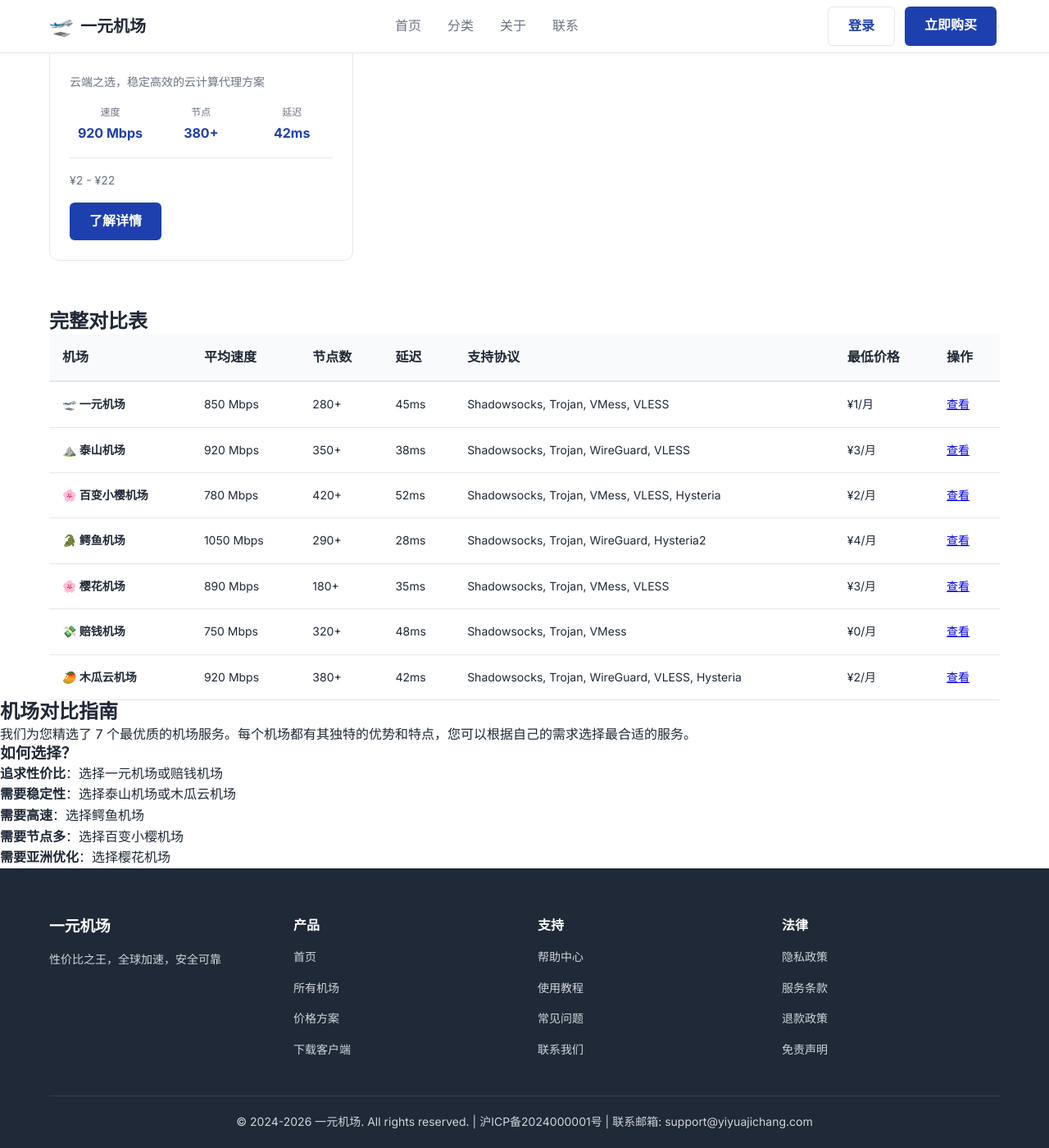
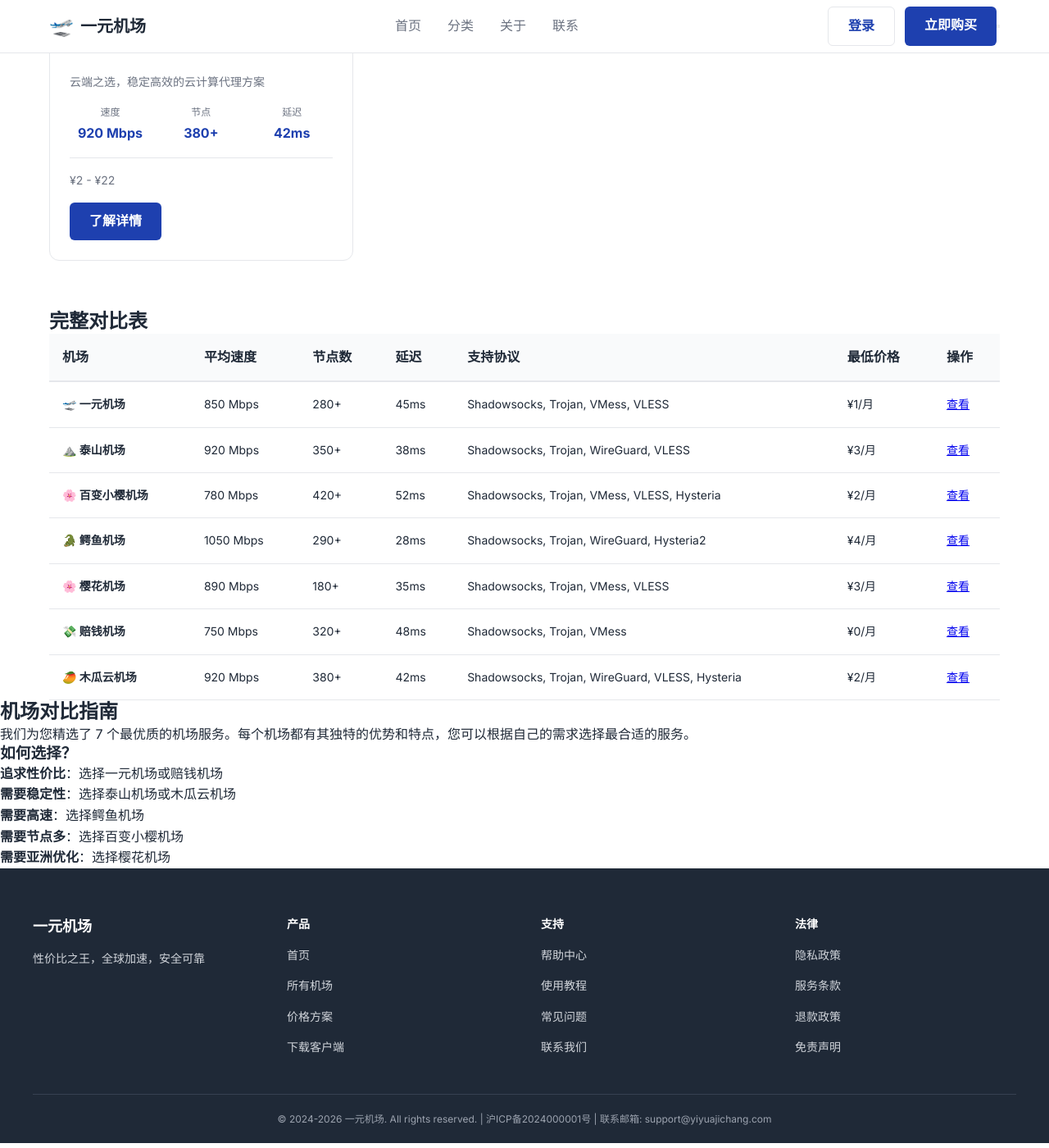
Before and after one commit to yiyuajichang/yiyuajichang.github.io, a Jekyll site: the page built from categories.md, in a window 1280 px wide and 1400 px high, scrolled down 1032 px. Shown: the whole window at 82% size. Built offline with Jekyll 4.4.1, drawn with Linux system fonts in a browser that asks for light colours.

Commit message:
fix: 修复页脚样式，确保正确的栅栏布局和响应式设计
- 修改页脚栅栏为固定 4 列布局
- 增加列间距为 40px
- 添加响应式适配（768px 时 2 列，480px 时 1 列）
- 修复页脚文字和链接样式
- 确保页脚内容正确对齐

```diff
--- a/assets/css/style.css
+++ b/assets/css/style.css
@@ -122,14 +122,17 @@
 .ip-distribution h2 { font-size: 36px; text-align: center; margin-bottom: 48px; }
 
 .footer { background: #1f2937; color: #d1d5db; padding: 60px 20px 20px; }
-.footer-content { display: grid; grid-template-columns: repeat(auto-fit, minmax(200px, 1fr)); gap: 32px; margin-bottom: 32px; }
-.footer-section h3, .footer-section h4 { color: white; margin-bottom: 16px; }
-.footer-section p { font-size: 14px; line-height: 1.8; }
-.footer-section ul { list-style: none; }
+.footer .container { max-width: 1200px; margin: 0 auto; padding: 0; }
+.footer-content { display: grid; grid-template-columns: repeat(4, 1fr); gap: 40px; margin-bottom: 32px; }
+.footer-section { min-width: 0; }
+.footer-section h3 { color: white; margin-bottom: 16px; font-size: 18px; font-weight: 700; }
+.footer-section h4 { color: white; margin-bottom: 16px; font-size: 14px; font-weight: 700; }
+.footer-section p { font-size: 14px; line-height: 1.8; margin: 0; }
+.footer-section ul { list-style: none; padding: 0; margin: 0; }
 .footer-section li { margin-bottom: 12px; }
 .footer-section a { color: #d1d5db; text-decoration: none; font-size: 14px; transition: color 0.3s; }
 .footer-section a:hover { color: white; }
-.footer-bottom { border-top: 1px solid #374151; padding-top: 20px; text-align: center; font-size: 14px; }
+.footer-bottom { border-top: 1px solid #374151; padding-top: 20px; text-align: center; font-size: 12px; color: #9ca3af; }
 
 @media (max-width: 768px) {
     .hero-content h1 { font-size: 32px; }
@@ -140,6 +143,7 @@
     .page-header h1 { font-size: 28px; }
     table { font-size: 12px; }
     th, td { padding: 12px 8px; }
+    .footer-content { grid-template-columns: repeat(2, 1fr); gap: 24px; }
 }
 
 @media (max-width: 480px) {
@@ -151,4 +155,5 @@
     .stats-grid { grid-template-columns: repeat(2, 1fr); gap: 16px; }
     .stat-item .stat-value { font-size: 24px; }
     .features-grid, .specs-grid, .pricing-grid, .airports-grid { grid-template-columns: 1fr; }
+    .footer-content { grid-template-columns: 1fr; gap: 24px; }
 }
```
